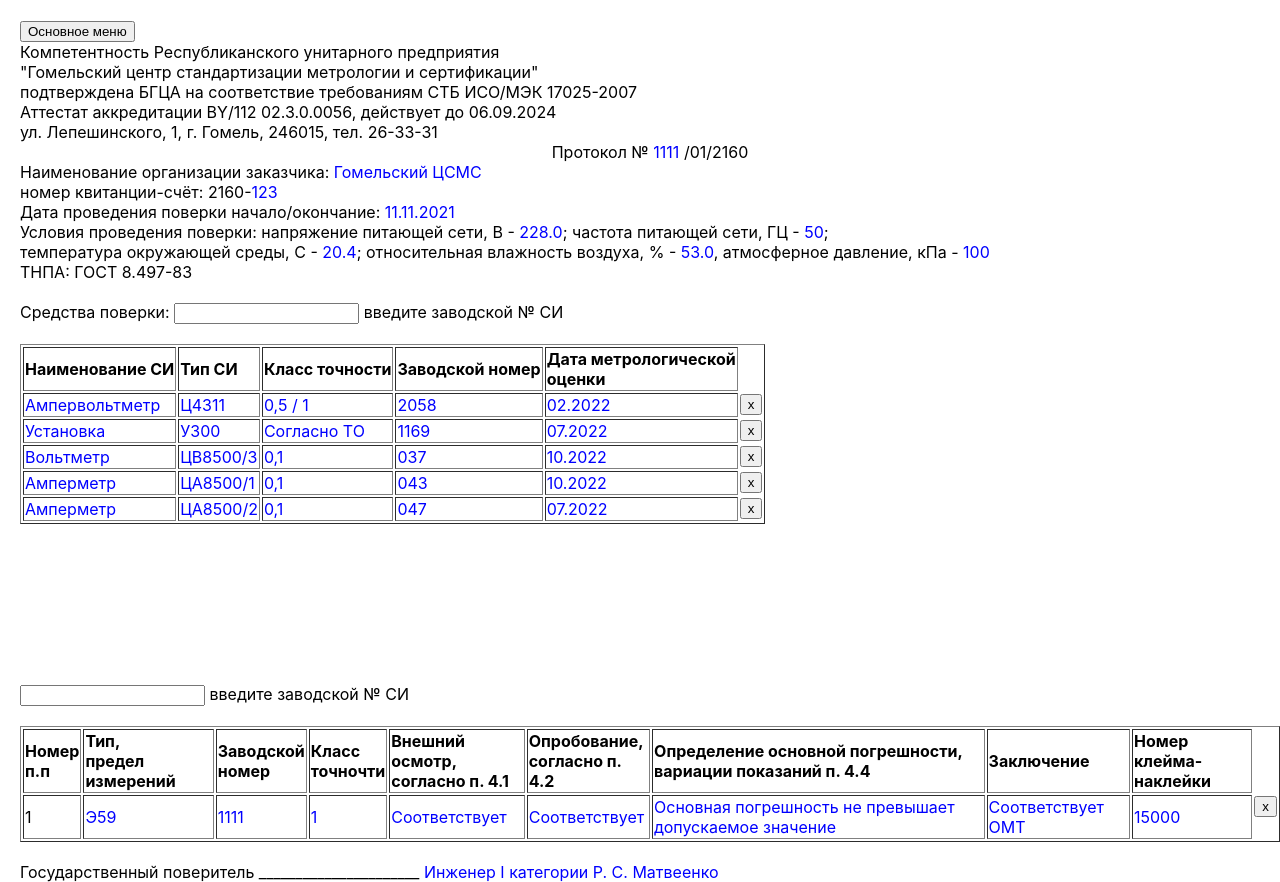
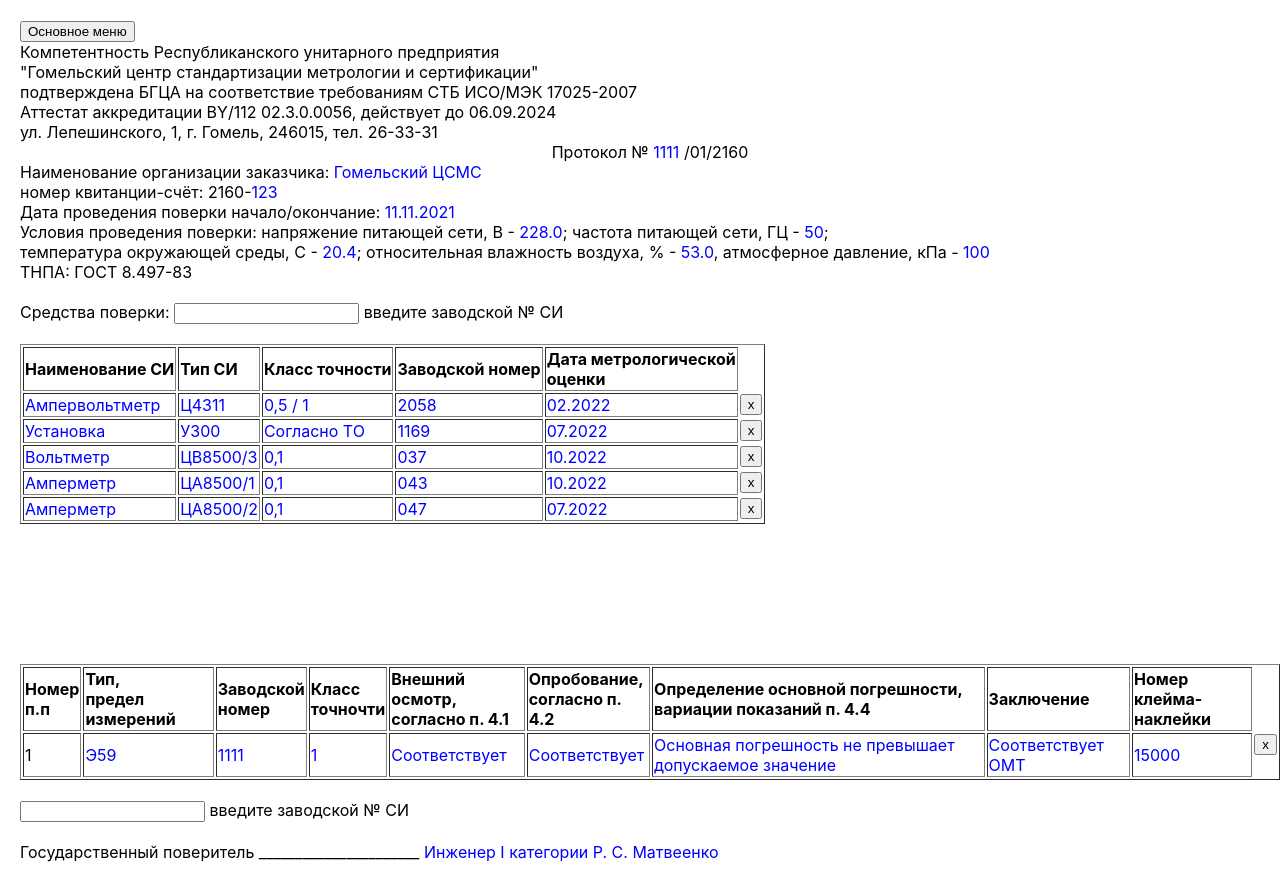
Before and after one commit to Roman160784/report, a React (Create React App) app: page /#/ampermetr in a window 1280 px wide. Built offline with nearby package versions, Linux system fonts and the light colour scheme.

Commit message:
Fix intuts for customer

```diff
--- a/src/common/input/AmperOhmStandardsInput.tsx
+++ b/src/common/input/AmperOhmStandardsInput.tsx
@@ -1,4 +1,4 @@
-import React, { ChangeEvent, useState } from 'react';
+import React, { ChangeEvent, useState, KeyboardEvent } from 'react';
 
 export type AmprOhmStandardsInputType = {
     setDataForAmperOhm: (data: string) => void
@@ -29,9 +29,16 @@
         setValue('')
     }
 
+    const onKeyDownHandler = (e: KeyboardEvent<HTMLInputElement>) => {
+        if(e.key === 'Enter') {
+            addDataHandler()
+            setValue('')
+        }
+    }
+
     return (
         <>
-        <input value={value} type="text" onChange={onChangeHandler} onBlur={onBlurHandler} />
+        <input value={value} type="text" onChange={onChangeHandler} onBlur={onBlurHandler} onKeyDown={onKeyDownHandler}/>
             {error && <div style={{ color: 'red' }}>{error}</div>}
         </>
     )
--- a/src/common/input/editableSpan.tsx
+++ b/src/common/input/editableSpan.tsx
@@ -1,4 +1,4 @@
-import React, { ChangeEvent, useState } from 'react';
+import React, { ChangeEvent, useState, KeyboardEvent } from 'react';
 import classes from './editableSpan.module.css'
 
 type EditableSpanPropsType = {
@@ -28,11 +28,18 @@
         }
     }
 
+    const onKeyDownHandler = (e: KeyboardEvent<HTMLInputElement>) => {
+        if(e.key === 'Enter') {
+            onBlurHandler()
+            setValue('')
+        }
+    }
+
     return (
         <>
             {mode
                 ? <input type="text" value={value} onChange={onChangeHandler}
-                         onBlur={onBlurHandler} autoFocus  className={classes.inputName}/>
+                         onBlur={onBlurHandler} autoFocus  className={classes.inputName} onKeyDown={onKeyDownHandler}/>
                 : <span style={{color: 'blue'}} onDoubleClick={() => {setMode(true)}}>{title}</span>}
             {error && <div className={classes.error}>{error}</div>}
             {/* <div className={classes.inputClick}>Кликни дважды для изменения названия</div> */}
--- a/src/main/Ampermetres/Ampermetres.tsx
+++ b/src/main/Ampermetres/Ampermetres.tsx
@@ -112,9 +112,7 @@
             <br />
             <br />
             <br />
-            <br />
-            <div><AmprOhmStandardsInput setDataForAmperOhm={addAmpermetr} /> <span>введите заводской № СИ</span></div>
-            <br />
+
             <div>
                 <table border={1} >
                     <tr>
@@ -142,6 +140,8 @@
                 </table>
             </div>
             <br />
+            <div><AmprOhmStandardsInput setDataForAmperOhm={addAmpermetr} /> <span>введите заводской № СИ</span></div>
+            <br />
             <div>
                 Государственный поверитель ______________________ <EditableSpan title={headerData.user} changeTitle={userNameHandler} />
             </div>
--- a/src/main/Ohmetres/Ohmetres.tsx
+++ b/src/main/Ohmetres/Ohmetres.tsx
@@ -100,9 +100,9 @@
             <br />
             <br />
             <br />
-            <br />
-            <div><AmprOhmStandardsInput setDataForAmperOhm={addOhmetr} /> <span>введите заводской № СИ</span></div>
-            <br />
+
+
+
             <div>
                 <table border={1} >
                     <tr>
@@ -130,6 +130,9 @@
                 </table>
             </div>
             <br />
+            <div><AmprOhmStandardsInput setDataForAmperOhm={addOhmetr} /> <span>введите заводской № СИ</span></div>
+            <br />
+            <br />
             <div>
                 Государственный поверитель ______________________ <EditableSpan title={headerData.user} changeTitle={userNameHandler} />
             </div>
--- a/src/main/report/report.tsx
+++ b/src/main/report/report.tsx
@@ -62,15 +62,16 @@
             <div>
                 ТНПА: ГОСТ 8.217-2003 "Тртансформаторы тока. Методика поверки"
             </div>
+
+            <br />
             <div>
-                <br />
+                <TransformersData />
+            </div>
+            <div>
                 Данные <DataInput setData={seveData} />
                 <br />
             </div>
             <br />
-            <div>
-                <TransformersData />
-            </div>
             <div>
                 Государственный поверитель ______________________ <EditableSpan title={headerData.user} changeTitle={userNameHandler} />
             </div>
```
